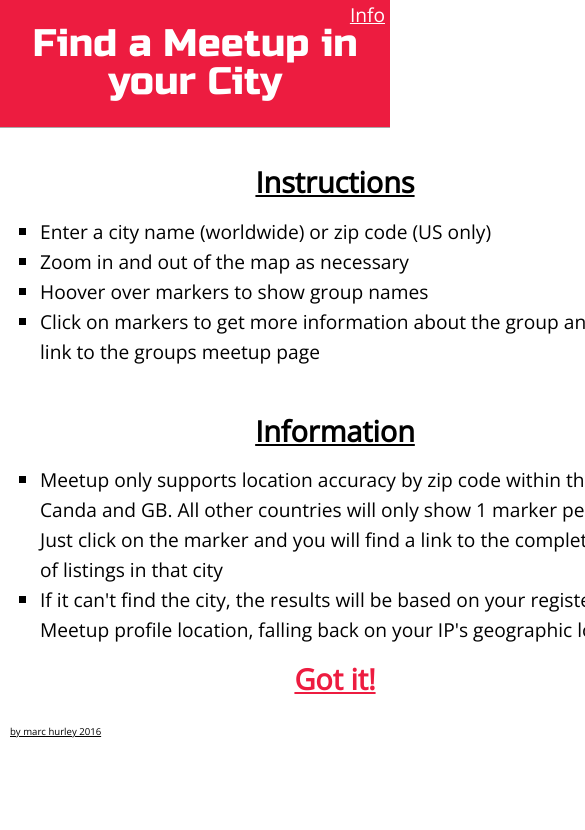
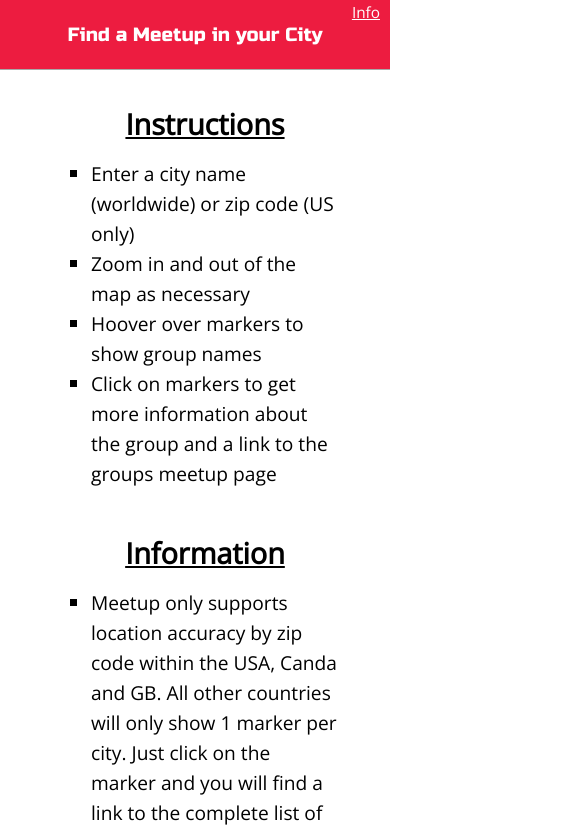
Before and after one commit to marchurley/meetup-google-api, a plain HTML site: page index.html in a window 390 px wide. Both pictures are taken after a click on the element "Info". Shown: the top 830 px of the page, 585 px wide, since content can reach past the window. Drawn offline with nearby package versions, Linux system fonts and the light colour scheme; some packages are replaced by stand-ins of ours.

Commit message:
more responsive fixes

```diff
--- a/js/app.js
+++ b/js/app.js
@@ -103,7 +103,7 @@
           //Event listener for when a marker i clicked
           google.maps.event.addListener(marker, "click", function (e) {
             //Wrap the content inside an HTML DIV in order to set height and width of InfoWindow.
-            infoWindow.setContent("<div style = 'max-height:300px'>" + '<p style="font-size: 24px; text-decoration: underline;"><strong><a href="' + data.link + '" target="blank">' + data.name + '</a></strong></p>' + "<br><p>" + data.description + "</p></div>");
+            infoWindow.setContent("<div id='infodisplay' style = 'max-height:300px'>" + '<p style="font-size: 1.5em; text-decoration: underline;"><strong><a href="' + data.link + '" target="blank">' + data.name + '</a></strong></p>' + "<br><p>" + data.description + "</p></div>");
             //Open the markers infowindow
             infoWindow.open(map, marker);
           });
@@ -127,7 +127,7 @@
           //Event listener for when a marker i clicked
           google.maps.event.addListener(marker, "click", function (e) {
             //Wrap the content inside an HTML DIV in order to set height and width of InfoWindow.
-            infoWindow.setContent("<div style = 'max-height:300px'>" + "<p style='font-size: 24px; text-color: red;'><strong>Meetup only supports location accuracy by zip code within the USA, Canda and GB</strong></p><br><p style='font-size: 18px;'>Here is a list of all the Meetups in the city of " + data.city + ':' + '</p><br><a style="font-size: 18px;" href="http://www.meetup.com/cities/'+data.country+'/'+data.city+'" target="blank">List of all Meetups in '+data.city+'</a></div>');
+            infoWindow.setContent("<div id='infodisplay' style = 'max-height:300px'>" + "<p style='font-size: 1.5em; text-color: red;'><strong>Meetup only supports location accuracy by zip code within the USA, Canda and GB</strong></p><br><p style='font-size: 18px;'>Here is a list of all the Meetups in the city of " + data.city + ':' + '</p><br><a style="font-size: 18px;" href="http://www.meetup.com/cities/'+data.country+'/'+data.city+'" target="blank">List of all Meetups in '+data.city+'</a></div>');
             //Open the markers infowindow
             infoWindow.open(map, marker);
           });
--- a/styles/style.css
+++ b/styles/style.css
@@ -142,6 +142,12 @@
 	font-size: 0.5em;
 	color: black;
 	padding-left: 10px;
+	padding-bottom: 5px;
+	position: fixed;
+	left: 0px;
+	bottom: 3px;
+	height: 5px;
+	width: 100%;
 }
 
 /*---------------------------------------------------------------------------------
@@ -151,12 +157,29 @@
 @media screen and (max-width: 700px) {
 	#info {
 		display: inline;
-		padding-right: 0px;
+		padding-right: 5px;
 		top: 0px;
+		font-size: 0.8em;
+	}
+
+	#infoOverlay {
+		width: 20em;
+	}
+
+	h1 {
+		font-size: 1.5em;
+	}
+
+	#infodisplay {
+		max-width: 420px;
 	}
 }
 
 @media screen and (max-width: 450px) {
+	h1 {
+		font-size: 1em;
+	}
+
 	.searchWrapper {
 		height: 95px;
 	}
@@ -169,4 +192,11 @@
 		background-color: black;
 	}
 
+	#infoOverlay {
+		width: 15em;
+	}
+
+	#infodisplay {
+		max-width: 200px;
+	}
 }
```
